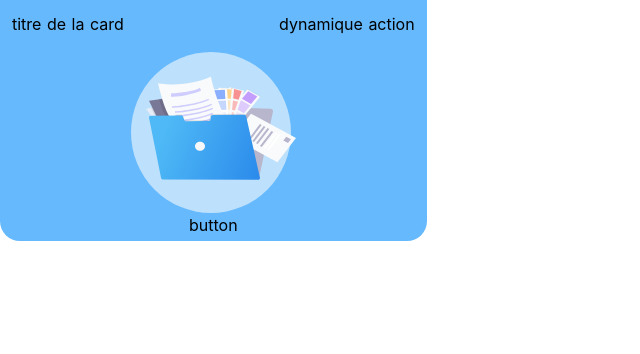
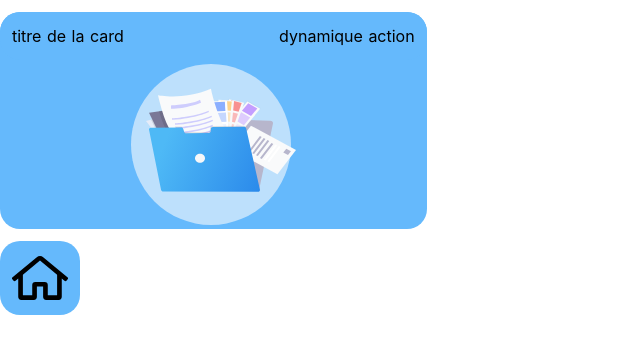
Before and after one commit to antoineLZCH/devlab-elearning-front, a Nuxt app: page / in a window 1280 px wide. Shown: the top 354 px of the page, without its empty margins (0-640 px from the left). Built offline with nearby package versions, Linux system fonts and the light colour scheme.

Commit message:
rounded and color style added as option for MenuBouton

```diff
--- a/components/CardComponent.vue
+++ b/components/CardComponent.vue
@@ -1,6 +1,6 @@
 <template>
-  <div class="flex justify-center items-center flex-col rounded w-1/3">
-    <div class="flex-1 flex justify-between w-full">
+  <div class="flex justify-center items-center flex-col rounded w-1/3 mt-3">
+    <div class="flex-1 flex justify-between w-full rounded">
       <p class="p-3 text-center">{{card}}</p>
       <slot name="action" class="p-3"></slot>
     </div>
--- a/components/MenuBoutonComponent.vue
+++ b/components/MenuBoutonComponent.vue
@@ -1,7 +1,7 @@
 <template>
   <div>
-   <button :style="{color: activecolor}" class="block m-auto w-full" :class="{rounded:rounded}"  >
-       <slot name="icon" class="p-3"></slot>
+   <button :style="{background: color}" class="block mr-auto w-20 outline-none p-3" :class="{rounded:rounded}"  >
+       <slot name="icon"></slot>
    </button>
   </div>
 </template>
@@ -9,24 +9,14 @@
 <script lang="ts">
 export default {
     props: {
-        rounded: {rounded:Boolean, default: 'square' },
+        rounded: {rounded:Boolean, default: false },
+        color:{color:String, default: '#fff'},
         icon:String,
-        activecolor:String
-    },
-    data() {
-        return {
-         activecolor: 'red'
-        }
     },
 
 }
 </script>
 
 <style>
-.square{
-    border-radius: unset
-}
-.rounded{
-    border-radius: 20px
-}
+
 </style>
--- a/pages/index.vue
+++ b/pages/index.vue
@@ -1,17 +1,17 @@
 <template>
-  <CardComponent card='titre de la card'>
-    <div slot="action" class="flex">
-      <span :style="{color:tqt}" class="p-3">{{action}}</span>
-    </div>
-    <div slot="content">
-      <img src="../assets/folder.svg" alt="icon_folder">
-    <MenuBoutonComponent>
-        <span slot="icon">{{icon}}</span>
+ <div>
+    <CardComponent card='titre de la card'>
+        <span  slot="action" class="p-3">{{action}}</span>
+      <div slot="content">
+        <img src="../assets/folder.svg" alt="icon_folder">
+      </div>
+    </CardComponent>
+    <MenuBoutonComponent class="mt-3" rounded="true" color="#65b9fc">
+        <span slot="icon">
+          <img src="../assets/home.svg">
+        </span>
     </MenuBoutonComponent>
-    </div>
-    <br>
-
-  </CardComponent>
+ </div>
 
 </template>
 
@@ -24,10 +24,12 @@ export default {
     CardComponent,
     MenuBoutonComponent
   },
+  props: {
+
+  },
   data() {
     return {
       action: 'dynamique action',
-      rounded: true,
       icon: 'button'
     }
   },
@@ -37,4 +39,10 @@ export default {
 
 <style>
 
+.rounded{
+    border-radius: 20px
+}
+.flex{
+  background: #65b9fc
+}
 </style>
--- /dev/null
+++ b/pages/profil/index.vue
@@ -0,0 +1,19 @@
+<template>
+    <h1>Profil</h1>
+</template>
+
+<script>
+// import CardComponent from '~/components/CardComponent.vue'
+// import MenuBoutonComponent from '~/components/MenuBoutonComponent.vue'
+
+export default {
+//   components: {
+//     CardComponent,
+//     MenuBoutonComponent
+//   },
+
+}
+</script>
+
+<style>
+</style>
```
Also changed, not shown: assets/home.svg (added).
